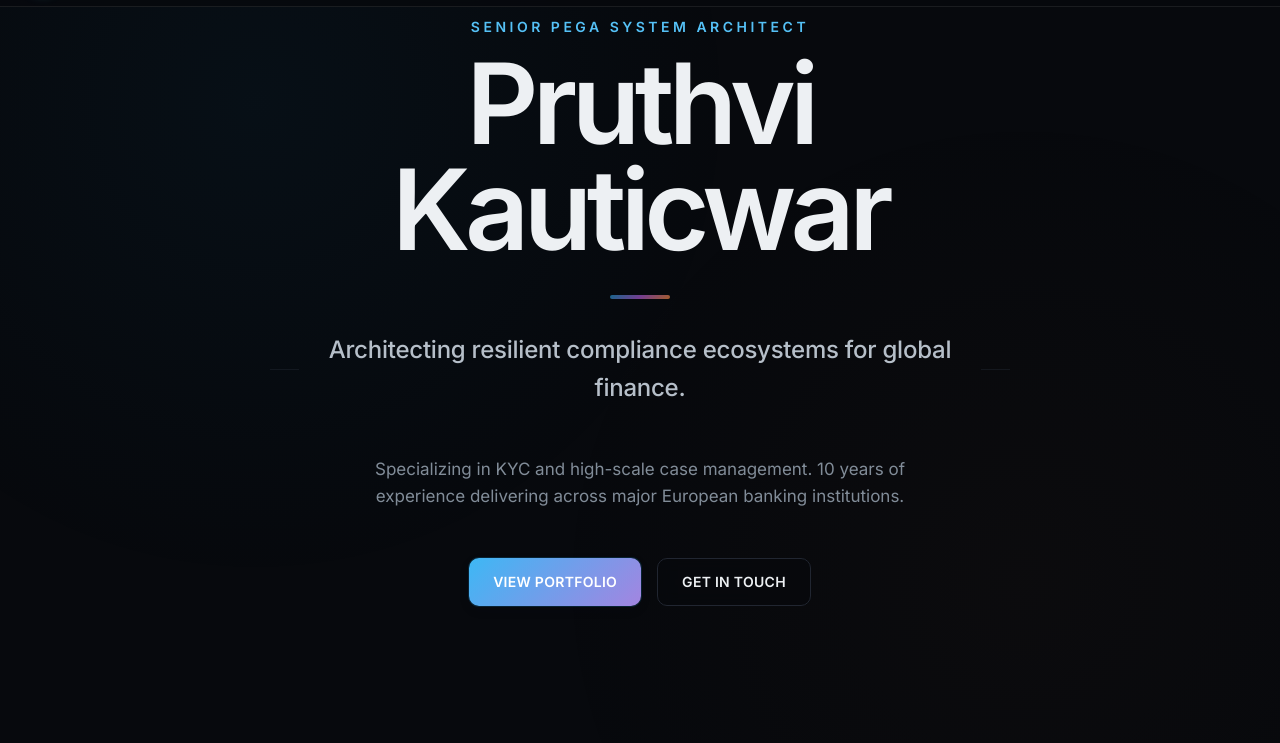
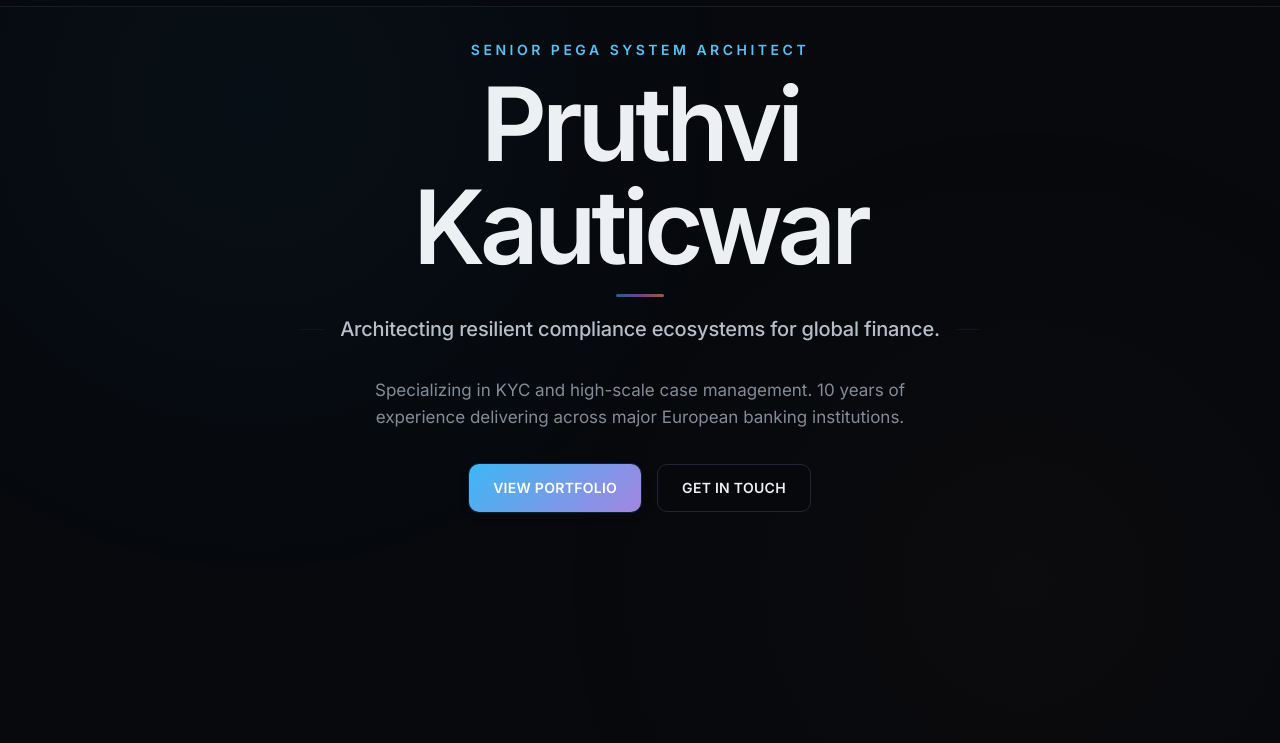
Before and after one commit to pruthvi2805/personal-portfolio, a plain HTML site: page index.html in a window 1280 px wide. Shown: the part 57-800 px from the top of the page. Drawn offline with Linux system fonts and the light colour scheme.

Commit message:
UI Architecture: Implement top-aligned Golden Ratio hero layout for perfect viewport fit

```diff
--- a/css/pages.css
+++ b/css/pages.css
@@ -13,8 +13,10 @@
   display: flex;
   flex-direction: column;
   align-items: center;
-  justify-content: center;
-  padding: var(--space-64) var(--space-24);
+  justify-content: flex-start;
+  /* Shift to top alignment */
+  padding: 12vh var(--space-24) var(--space-32);
+  /* Golden ratio top padding */
   text-align: center;
   position: relative;
   overflow: hidden;
@@ -54,12 +56,12 @@
 
 .home__name {
   font-family: var(--font-sans);
-  font-size: clamp(3.5rem, 10vw, var(--font-size-6xl));
+  font-size: clamp(3rem, 8vw, var(--font-size-6xl));
   font-weight: var(--font-weight-bold);
   color: var(--color-text);
   letter-spacing: -0.05em;
-  line-height: 0.95;
-  margin-bottom: var(--space-32);
+  line-height: 1;
+  margin-bottom: var(--space-16);
   opacity: 0;
   animation: fadeInUp 1s var(--ease-out) 0.2s forwards;
   position: relative;
@@ -70,10 +72,10 @@
 .home__name::after {
   content: '';
   display: block;
-  width: 60px;
-  height: 4px;
+  width: 48px;
+  height: 3px;
   background: var(--gradient-aurora);
-  margin: var(--space-32) auto 0;
+  margin: var(--space-16) auto 0;
   border-radius: var(--radius-full);
   transform-origin: center;
   transform: scaleX(0);
@@ -82,10 +84,10 @@
 }
 
 .home__role {
-  font-size: var(--font-size-xl);
+  font-size: var(--font-size-lg);
   color: var(--color-text-secondary);
   font-weight: var(--font-weight-medium);
-  margin-bottom: var(--space-48);
+  margin-bottom: var(--space-32);
   opacity: 0;
   animation: fadeInUp 1s var(--ease-out) 0.4s forwards;
   display: flex;
@@ -99,19 +101,28 @@
 .home__role::after {
   content: '';
   height: 1px;
-  width: 32px;
+  width: 24px;
   background: var(--color-border);
-  opacity: 0.5;
+  opacity: 0.4;
 }
 
 .home__intro p {
   font-size: var(--font-size-base);
   color: var(--color-text-tertiary);
-  max-width: 600px;
+  max-width: 580px;
   margin: 0 auto;
   line-height: var(--line-height-normal);
   opacity: 0;
   animation: fadeIn 1.2s var(--ease-out) 0.6s forwards;
+}
+
+.home__actions {
+  margin-top: var(--space-32);
+  display: flex;
+  gap: var(--space-16);
+  justify-content: center;
+  opacity: 0;
+  animation: fadeInUp 1s var(--ease-out) 0.8s forwards;
 }
 
 /* Mobile adjustments */
--- a/index.html
+++ b/index.html
@@ -94,7 +94,7 @@
           Specializing in KYC and high-scale case management. 10 years of experience delivering across major European
           banking institutions.
         </p>
-        <div style="margin-top: var(--space-48); display: flex; gap: var(--space-16); justify-content: center;">
+        <div class="home__actions">
           <a href="resume.html" class="btn btn-primary">View Portfolio</a>
           <a href="https://kpruthvi.com/contact" target="_blank" class="btn btn-secondary">Get in Touch</a>
         </div>
```
